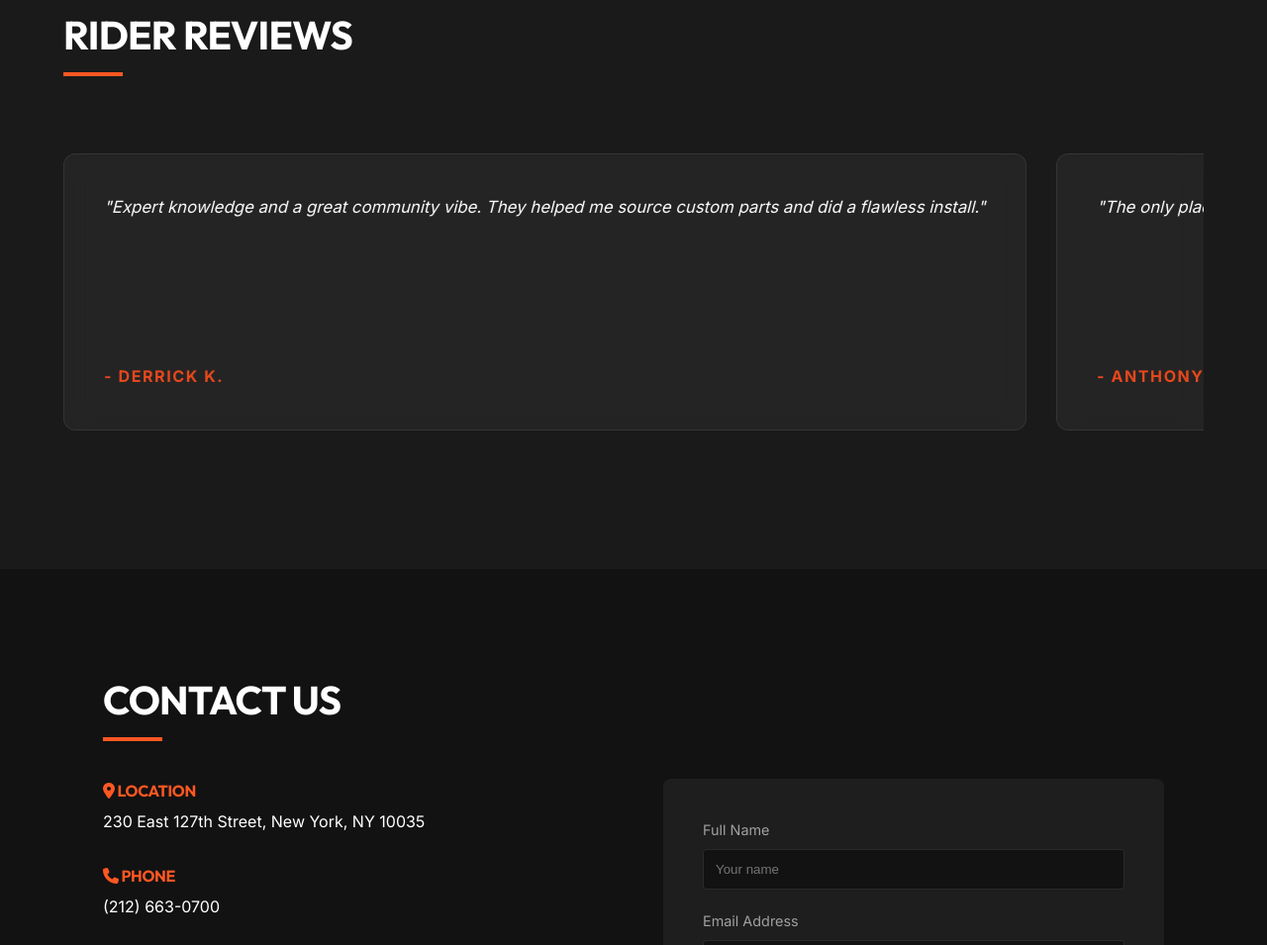
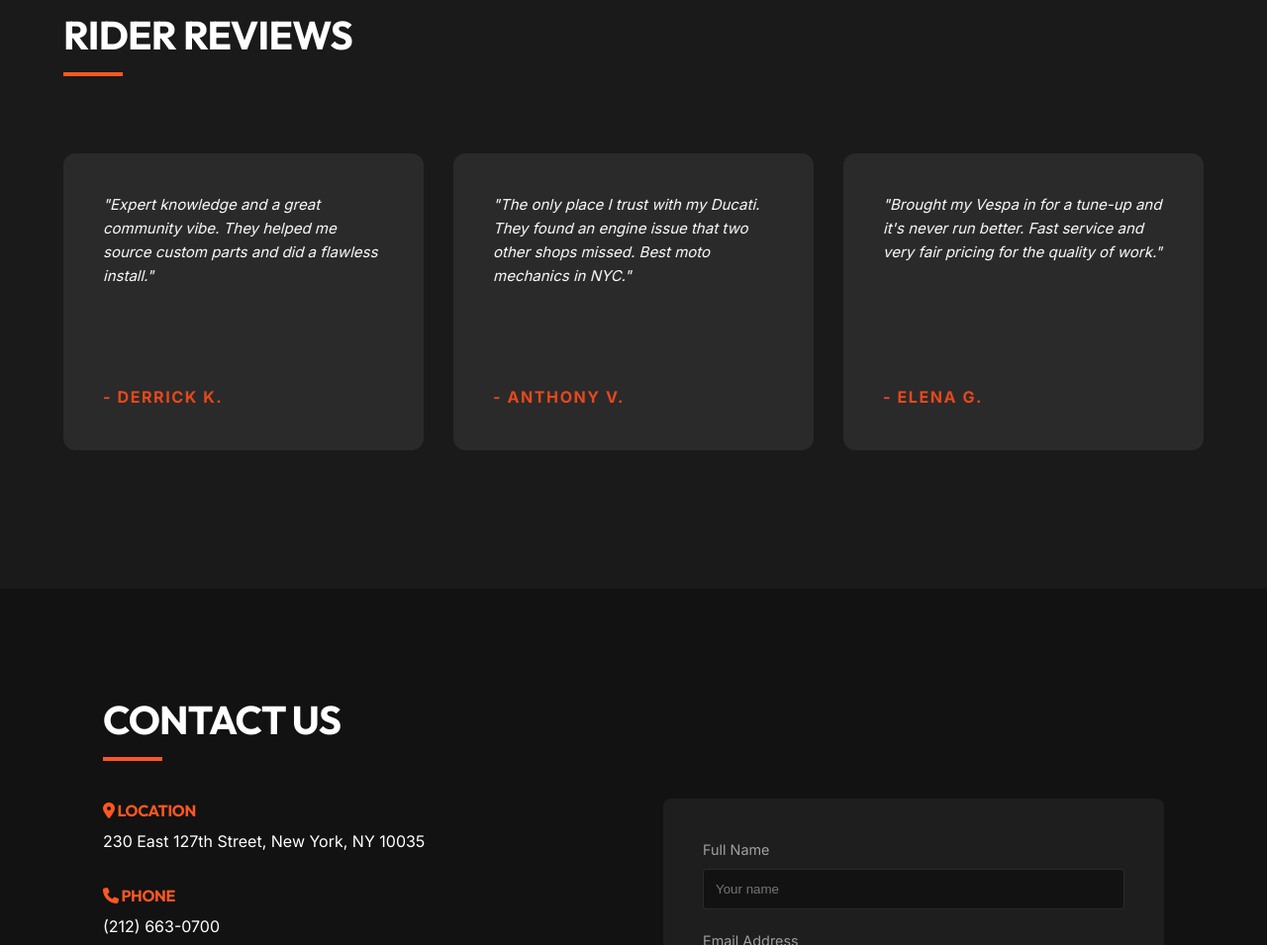
Before and after one commit to Maheen84/Cycle-Therapy-NYC, a website built with Vite: page index.html in a window 1280 px wide. Shown: the part 3710-4665 px from the top of the page at 99% size. Built offline with nearby package versions, Linux system fonts and the light colour scheme.

Commit message:
Fix: Restore exact original card shape, fixed sizes, solid background, and prevent content stretching

```diff
--- a/style.css
+++ b/style.css
@@ -403,20 +403,18 @@ nav.scrolled {
 
 .testimonial-card {
   min-width: calc(33.333% - 20px);
-  flex-shrink: 0;                         /* never let flex resize the card */
-  /* Glassmorphism Dark Card */
-  background: rgba(42, 42, 42, 0.65);
-  backdrop-filter: blur(12px);
-  -webkit-backdrop-filter: blur(12px);
+  width: calc(33.333% - 20px);            /* force equal width */
+  height: 300px;                          /* fixed height, roughly square-ish */
+  flex-shrink: 0;
+  background: #2a2a2a;                    /* solid dark background */
   padding: 40px;
   border-radius: 12px;
-  border: 1px solid rgba(255, 255, 255, 0.08); /* Subtle glass border */
   font-style: italic;
   display: flex;
   flex-direction: column;
   justify-content: space-between;
-  min-height: 280px;
   position: relative;
+  overflow: hidden;                       /* clip overflow if text is too long */
   will-change: transform;
   transition: transform 0.3s ease;
 }
@@ -427,9 +425,14 @@ nav.scrolled {
 
 .testimonial-card p {
   color: white;
-  font-size: 1.05rem;
+  font-size: 15px;                        /* requested font size */
   line-height: 1.6;
   pointer-events: none;
+  overflow: hidden;                       /* handle overflow */
+  text-overflow: ellipsis;
+  display: -webkit-box;
+  -webkit-line-clamp: 6;                  /* clip after ~6 lines */
+  -webkit-box-orient: vertical;
 }
 
 .testimonial-author {
```
